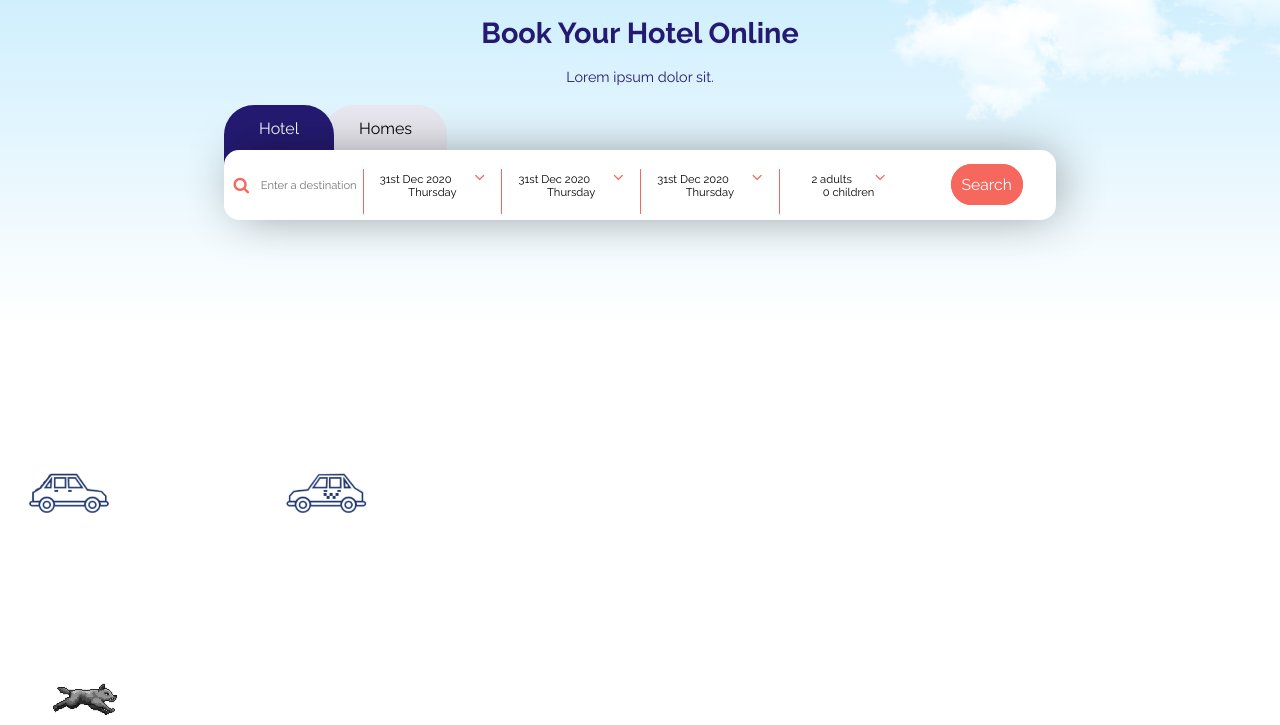
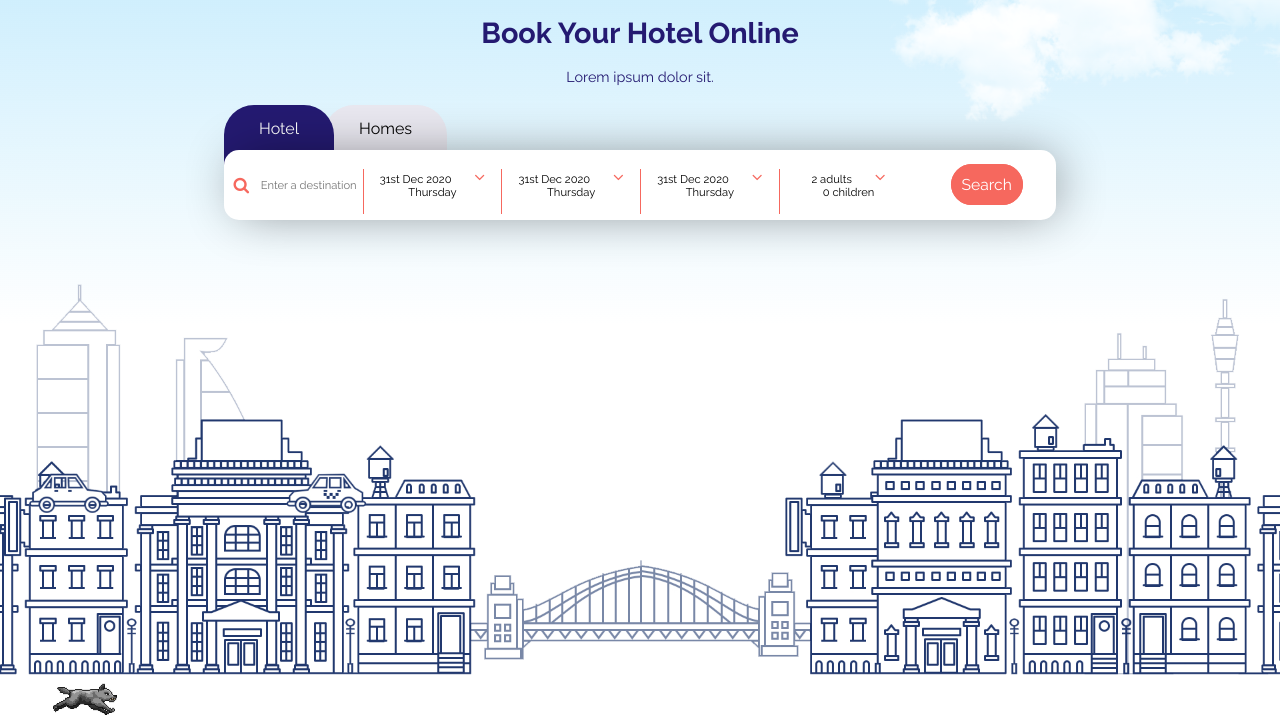
Before and after one commit to Betrouni/The-Bridge, a website: page index.html in a window 1280 px wide. Shown: the part 75-800 px from the top of the page. Drawn offline with Linux system fonts and the light colour scheme; the site is published under a folder, as on GitHub Pages, so addresses that start at the root find nothing.

Commit message:
hotel img

```diff
--- a/index.html
+++ b/index.html
@@ -30,7 +30,7 @@
 
     <div id="mainblock">
 
-            <img src="/images/hotel.png" alt="">
+            <img src="images/hotel.png" alt="">
         <div id="main-text">
             <h1>Book Your Hotel Online</h1>
             <p>Lorem ipsum dolor sit.</p>
```
